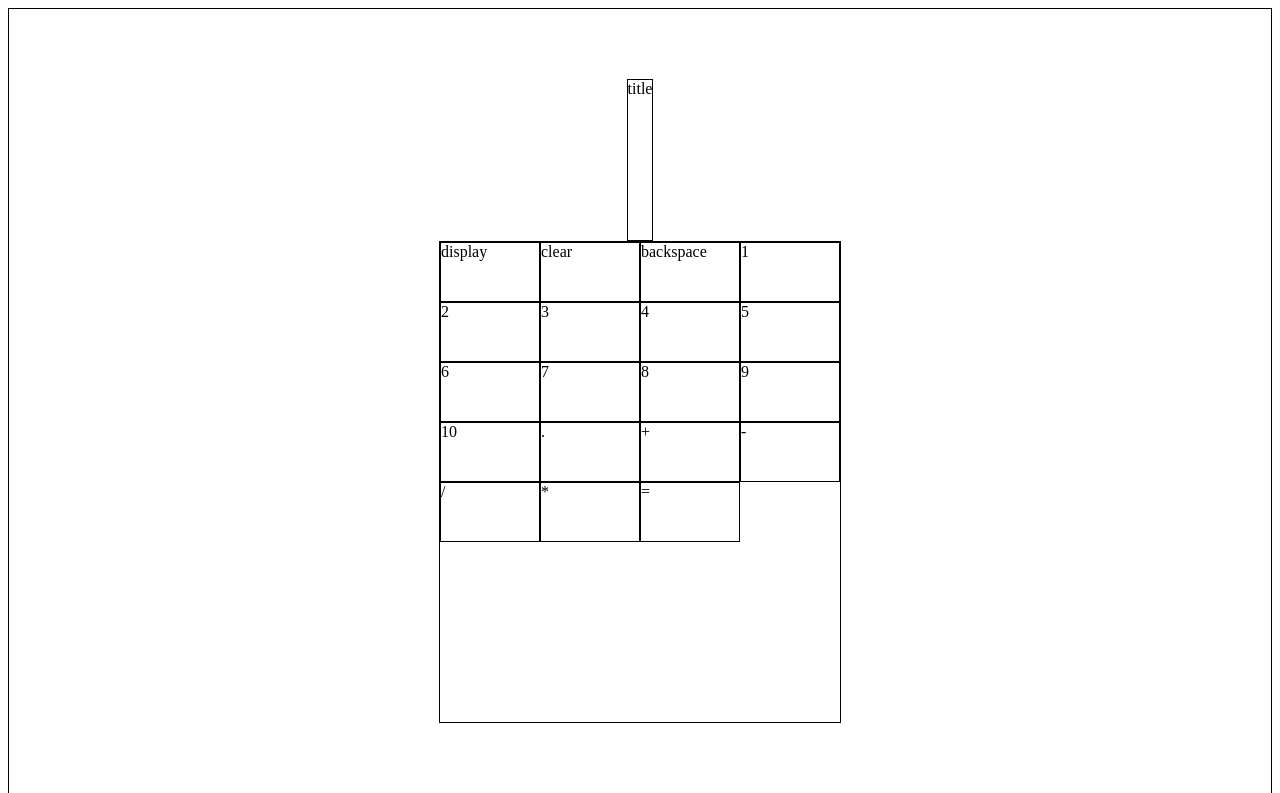
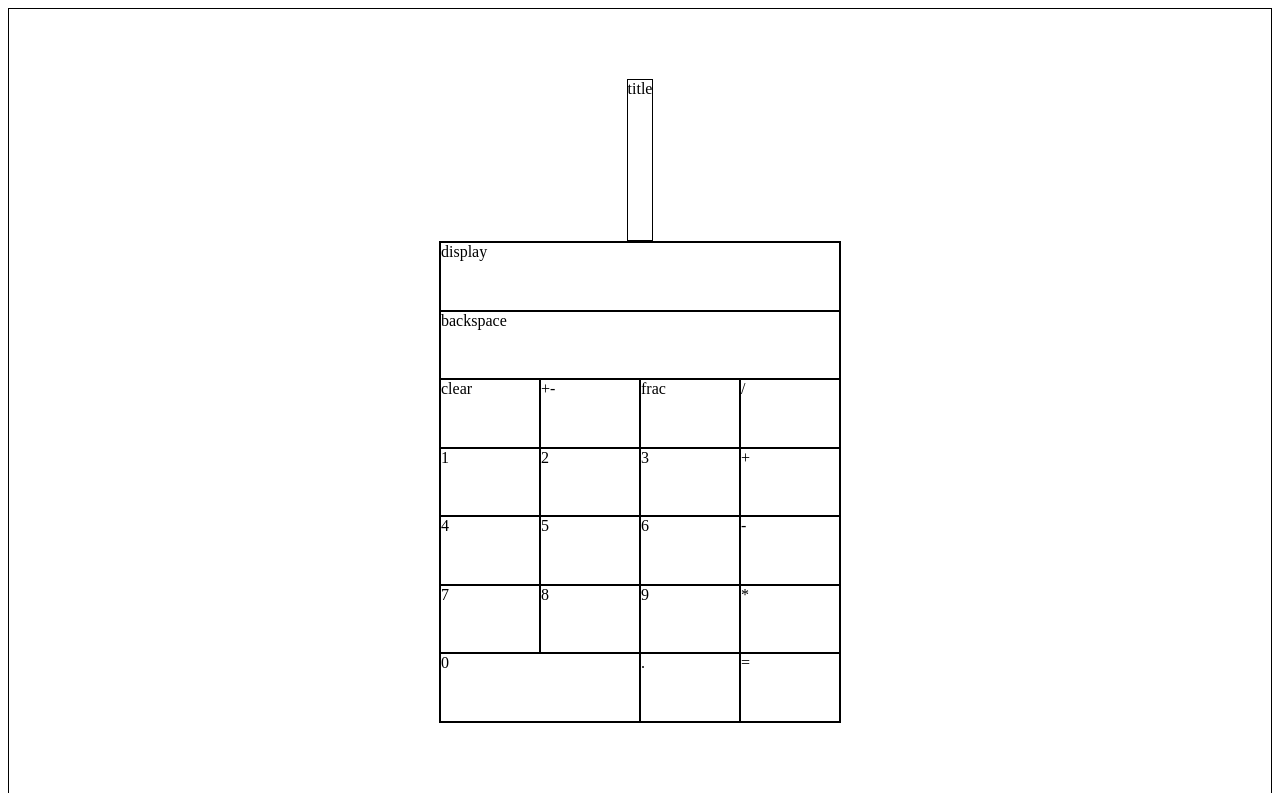
Before and after one commit to josephalittle1992/final_calculator, a plain HTML site: page index.html in a window 1280 px wide. Shown: the top 793 px of the page. Drawn offline with Linux system fonts and the light colour scheme.

Commit message:
css grid format for calculator added and completed

```diff
--- a/index.html
+++ b/index.html
@@ -24,25 +24,34 @@
 
         <div id='title'>title</div>
         <div id='calculator'>
-            <div>display</div>
+            <div id='display'>display</div>
+            <div id='backspace'>backspace</div>
             <div>clear</div>
-            <div>backspace</div>
+            <div>+-</div>
+            <div>frac</div>
+            <div>/</div>
             <div>1</div>
             <div>2</div>
             <div>3</div>
+            <div>+</div>
             <div>4</div>
             <div>5</div>
             <div>6</div>
+            <div>-</div>
             <div>7</div>
             <div>8</div>
             <div>9</div>
-            <div>10</div>
+            <div>*</div>
+            <div id='zero'>0</div>
             <div>.</div>
-            <div>+</div>
-            <div>-</div>
-            <div>/</div>
-            <div>*</div>
             <div>=</div>
+
+
+
+
+
+
+
 
 
         </div>
--- a/style.css
+++ b/style.css
@@ -19,10 +19,25 @@
     height: 60vh;
     width: 50vh;
     border: 1px solid black;
-    grid-template-rows: repeat(8, 1fr);
+    grid-template-rows: repeat(7, 1fr);
     grid-template-columns: repeat(4, 1fr);
 }
 
 #calculator > div {
     border: 1px solid black;
 }
+
+#display {
+    grid-column-start: 1;
+    grid-column-end: 5;
+}
+
+#backspace {
+    grid-column-start: 1;
+    grid-column-end: 5;
+}
+
+#zero {
+    grid-column-start: 1;
+    grid-column-end: 3;
+}
```
